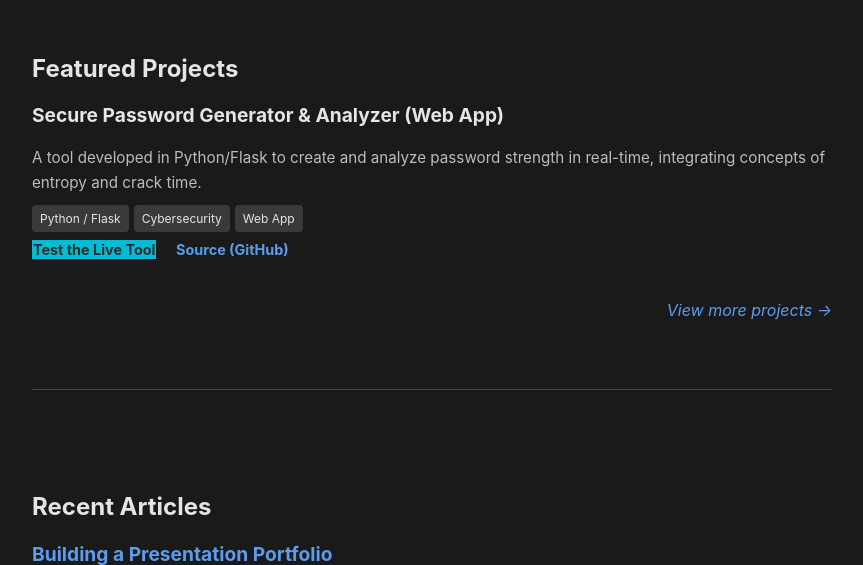
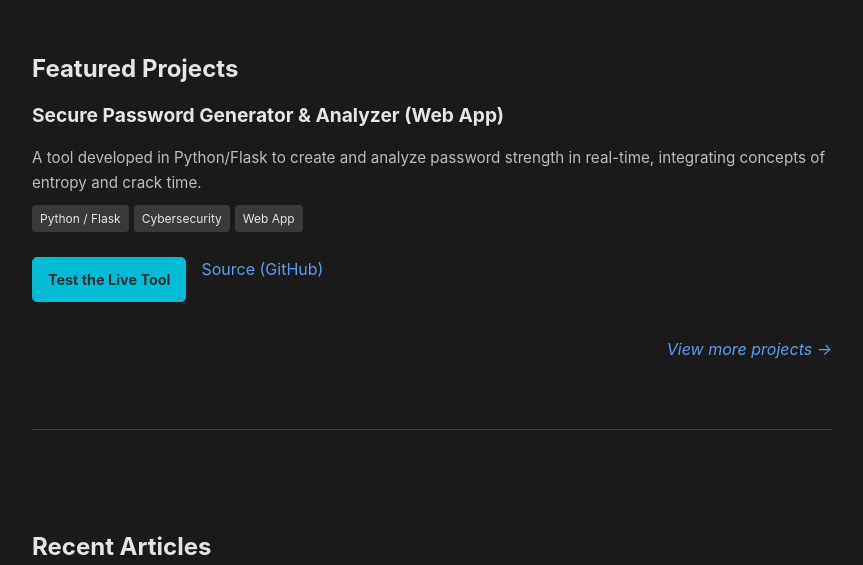
Before and after one commit to Night66fr/STANDEV, a Flask app: page /en in a window 1280 px wide. Shown: the part 1044-1609 px from the top of the page, without its empty margins (208-1071 px from the left). Run offline with Flask 3, Linux system fonts and the light colour scheme.

Commit message:
Update index-en.html

```diff
--- a/templates/index-en.html
+++ b/templates/index-en.html
@@ -67,7 +67,7 @@
                 <div class="tags">
                     <span>Python / Flask</span><span>Cybersecurity</span><span>Web App</span>
                 </div>
-                <div class="project-links">
+                <div class="project-actions">
                     <a href="{{ url_for('password_tool_en') }}" class="btn btn-primary">Test the Live Tool</a>
                     <a href="https://github.com/Night66fr" target="_blank">Source (GitHub)</a>
                 </div>
```
